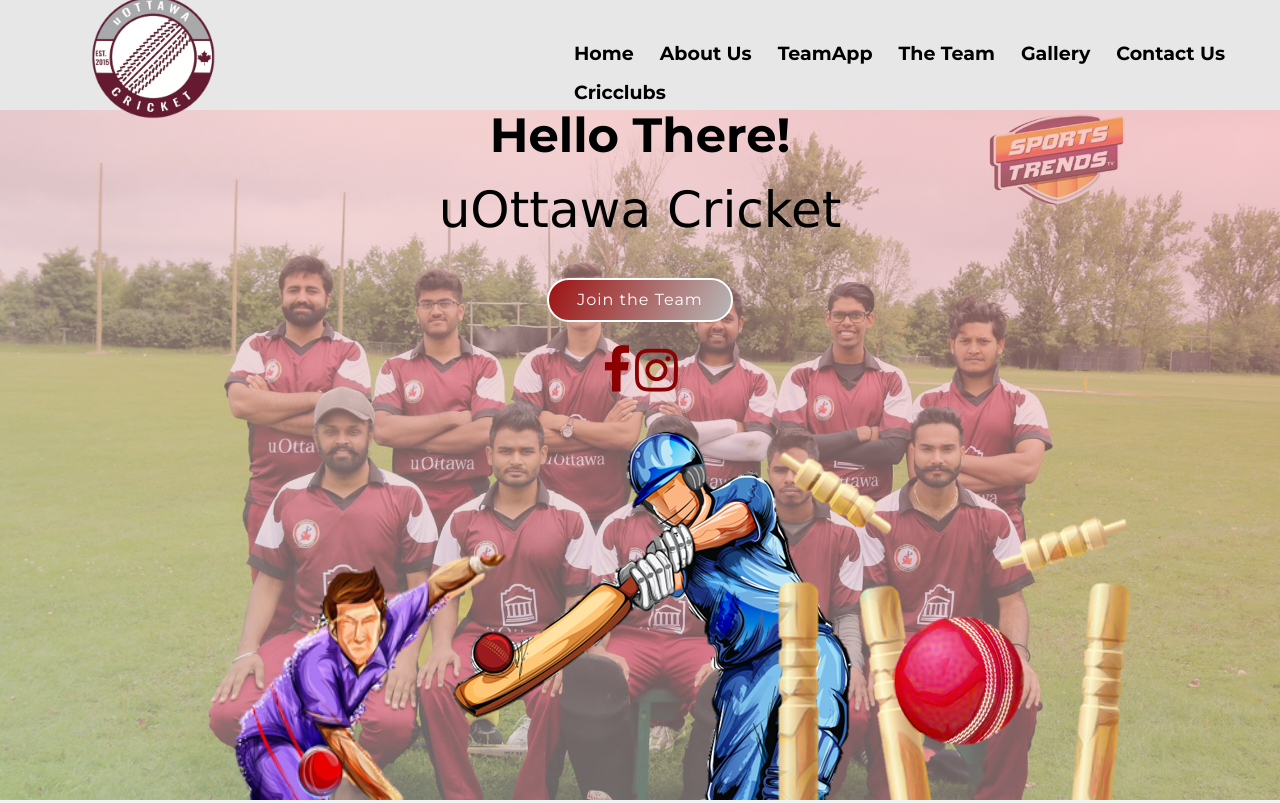
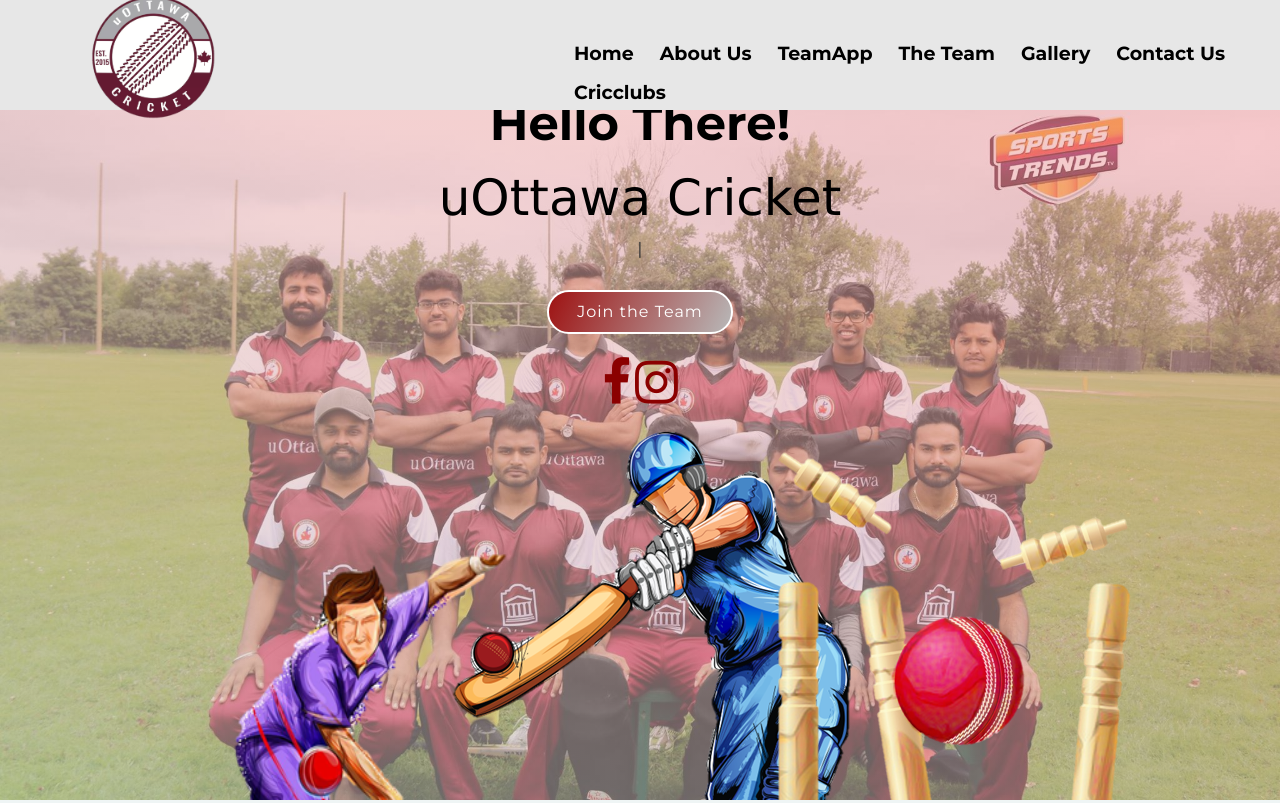
Before and after one commit to Syndicate555/Uottawa_Cricket_Official, a plain HTML site: page index.html in a window 1280 px wide. Shown: the top 803 px of the page. Drawn offline with nearby package versions, Linux system fonts and the light colour scheme; files whose address does not match are found by name.

Commit message:
Update index.html

```diff
--- a/index.html
+++ b/index.html
@@ -58,6 +58,7 @@
           </li>
 
         </ul>
+
       </nav>
       <!-- #nav-menu-container -->
     </div>
@@ -982,11 +983,11 @@
   <script src="typed.js"></script>
   <script>
     var typed = new Typed('.type', {
-      strings: [ 'uOttawa Cricket Club Welcomes You!!!^1000' ],
+      strings: [ 'uOttawa Cricket Club Welcomes You!!!^1000', ],
       typeSpeed: 30,
       backSpeed: 40,
       startDelay: 700,
-      showCursor: false,
+      showCursor: true,
       cursorChar: '|',
       autoInsertCss: true,
       loop: true,
```
